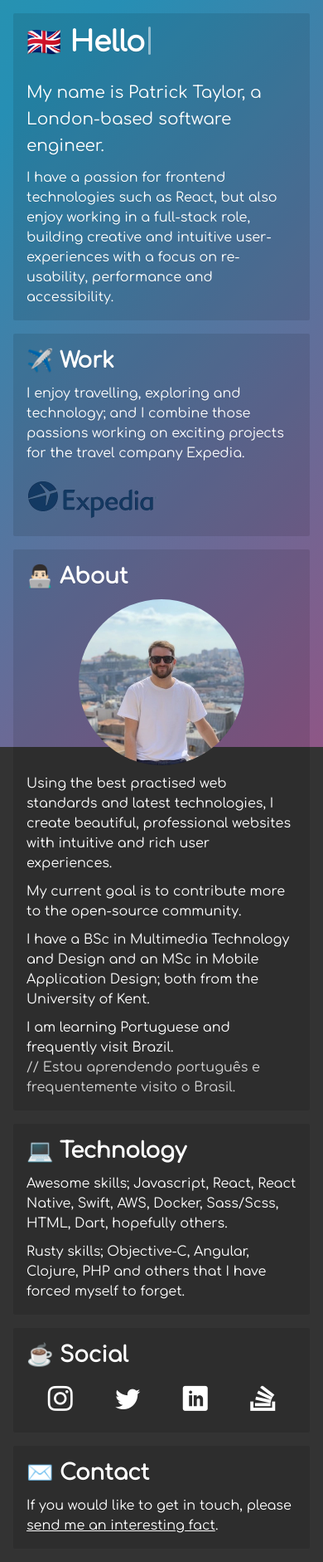
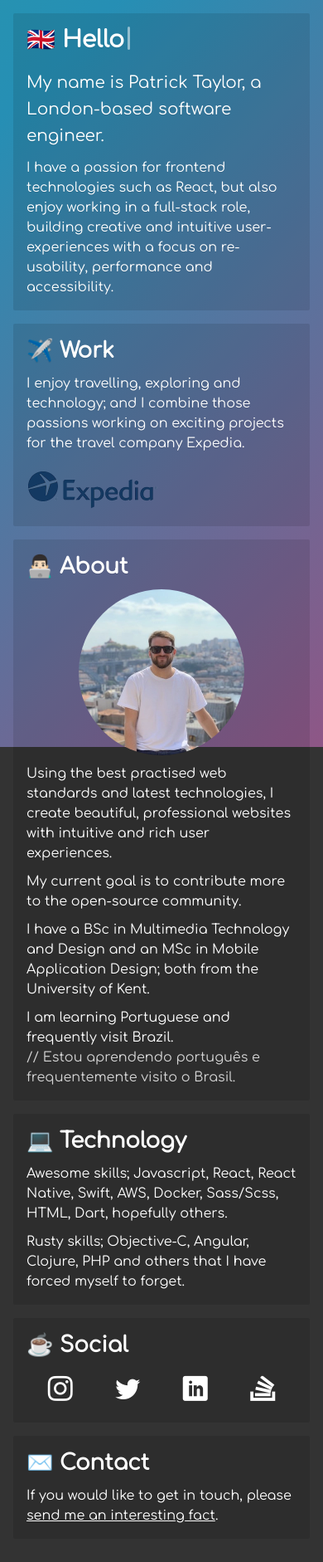
Before and after one commit to 01taylop/01taylop.github.io, a Jekyll site: the page built from index.html, in a window 390 px wide. Shown: the whole page at 83% size. Built offline with Jekyll 4.4.1, drawn with Linux system fonts in a browser that asks for light colours; some web fonts are replaced.

Commit message:
Mobile font size fix 📱

```diff
--- a/_sass/base/_grid-style.scss
+++ b/_sass/base/_grid-style.scss
@@ -10,9 +10,15 @@
     }
 
     h1 {
-      @include font-size-rem(34px);
-      margin: 0 0 26px;
-      line-height: 38px;
+      @include font-size-rem(28px);
+      margin: 0 0 20px;
+      line-height: 32px;
+
+      @include media('screen', '>=small') {
+        @include font-size-rem(34px);
+        margin: 0 0 26px;
+        line-height: 38px;
+      }
     }
 
     h2 {
@@ -70,7 +76,7 @@
       grid-area: work;
       img {
         @include opacity(.8);
-        max-width: 160px;
+        width: 160px;
         margin-top: 10px;
       }
     }
@@ -84,8 +90,8 @@
       grid-area: about;
       img {
         display: block;
-        max-width: 200px;
-        max-height: 200px;
+        width: 200px;
+        height: 200px;
         margin: 0 auto 10px;
         float: none;
         border-radius: 50%;
```
